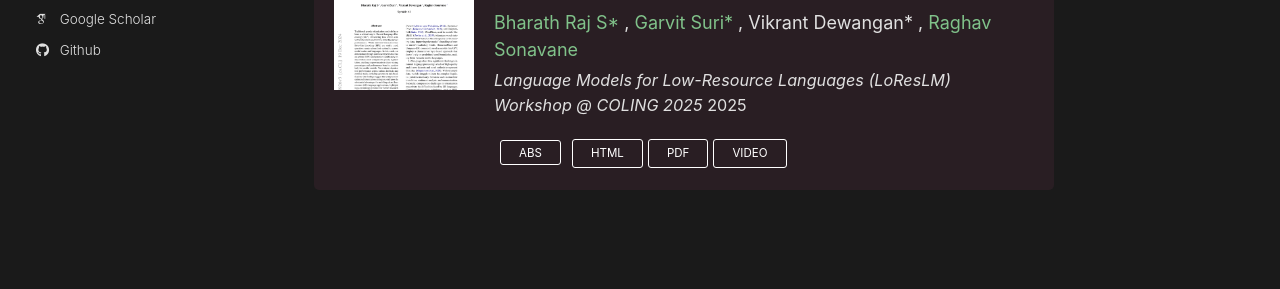
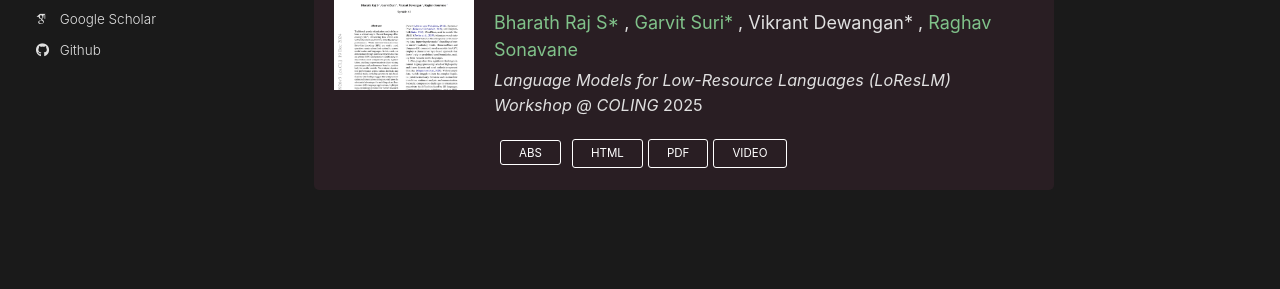
Before and after one commit to lordgavy01/lordgavy01.github.io, a Jekyll site: the page built from _pages/about.md, in a window 1280 px wide and 900 px high, scrolled down 1027 px. Shown: the part 409-698 px from the top of the window. Built offline with Jekyll 4.4.1, drawn with Linux system fonts in a browser that asks for light colours; some web fonts are replaced.

Commit message:
small change

```diff
--- a/_data/publications.yml
+++ b/_data/publications.yml
@@ -61,7 +61,7 @@
     - id: vikrant
       superscript: "*"
     - id: raghav
-  journal: "Language Models for Low-Resource Languages (LoResLM) Workshop @ COLING 2025"
+  journal: "Language Models for Low-Resource Languages (LoResLM) Workshop @ COLING"
   location: "Abu Dhabi"
   date: 2025-01-15
   image: "/images/token.png"
--- a/_data/selected_publications.yml
+++ b/_data/selected_publications.yml
@@ -31,7 +31,7 @@
     - id: vikrant
       superscript: "*"
     - id: raghav
-  journal: "Language Models for Low-Resource Languages (LoResLM) Workshop @ COLING 2025"
+  journal: "Language Models for Low-Resource Languages (LoResLM) Workshop @ COLING"
   location: "Abu Dhabi"
   date: 2025-01-15
   image: "/images/token.png"
```
